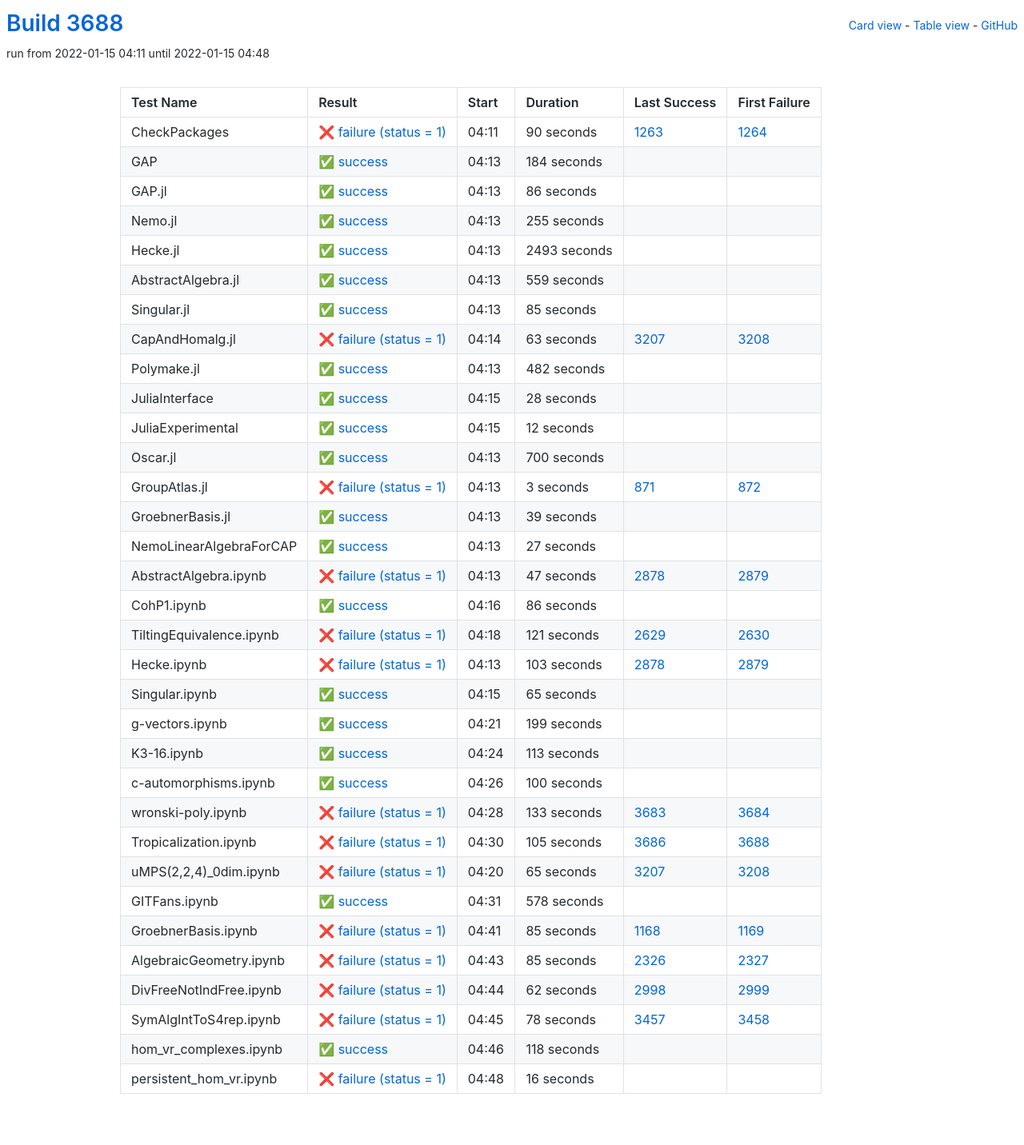
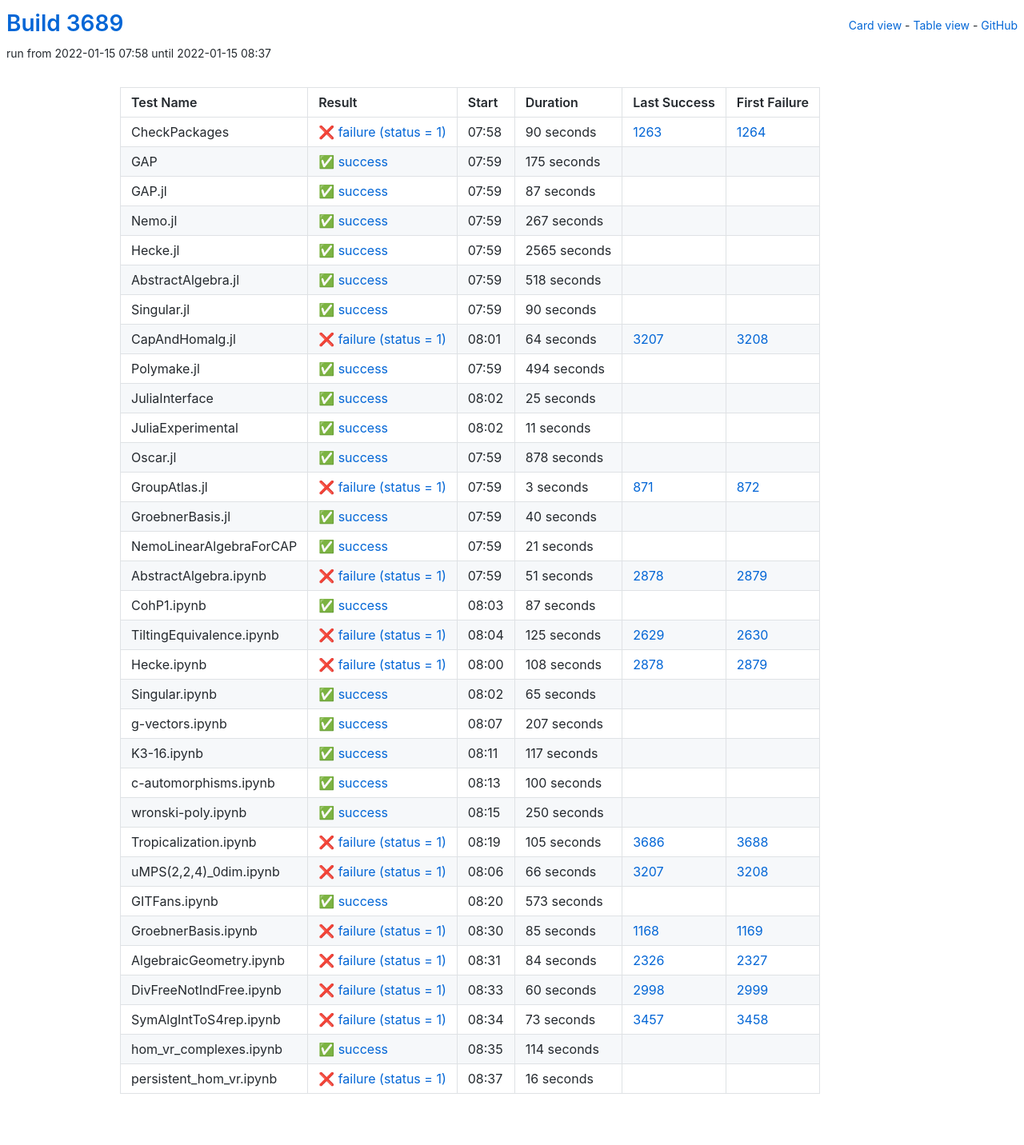
Before and after one commit to oscar-system/oscar-ci-status-stable, a Jekyll site: the page built from table.html, in a window 1280 px wide. Shown: the whole page at 80% size. Built offline with Jekyll 4.4.1, drawn with Linux system fonts in a browser that asks for light colours.

Commit message:
Build #3689

```diff
--- a/_data/ci.yml
+++ b/_data/ci.yml
@@ -1,6 +1,6 @@
 ---
-build: 3688
-build_url: https://oscarci.mathematik.uni-kl.de/job/oscar-stable/3688/
+build: 3689
+build_url: https://oscarci.mathematik.uni-kl.de/job/oscar-stable/3689/
 job: oscar-stable
 organization: oscar-system
 repo: oscar-ci-status-stable
@@ -8,8 +8,8 @@ repourl: https://github.com/oscar-system/oscar-ci-status-stable
 tests:
 - name: CheckPackages
   id: checkpackages
-  log: https://oscarci.mathematik.uni-kl.de/job/oscar-stable/3688/artifact/logs/build-3688/CheckPackages.log
-  start: 2022-01-15 04:11
+  log: https://oscarci.mathematik.uni-kl.de/job/oscar-stable/3689/artifact/logs/build-3689/CheckPackages.log
+  start: 2022-01-15 07:58
   success: false
   exitcode: 1
   status: failure
@@ -20,140 +20,140 @@ tests:
   first_failure_url: https://oscarci.mathematik.uni-kl.de/job/oscar-stable/1264/
 - name: GAP
   id: gap
-  log: https://oscarci.mathematik.uni-kl.de/job/oscar-stable/3688/artifact/logs/build-3688/GAP.log
-  start: 2022-01-15 04:13
+  log: https://oscarci.mathematik.uni-kl.de/job/oscar-stable/3689/artifact/logs/build-3689/GAP.log
+  start: 2022-01-15 07:59
   success: true
   exitcode: 0
   status: success
-  duration: 184
+  duration: 175
   last_success: false
   last_success_url:
   first_failure: false
   first_failure_url:
 - name: GAP.jl
   id: gap-jl
-  log: https://oscarci.mathematik.uni-kl.de/job/oscar-stable/3688/artifact/logs/build-3688/GAP.jl.log
-  start: 2022-01-15 04:13
+  log: https://oscarci.mathematik.uni-kl.de/job/oscar-stable/3689/artifact/logs/build-3689/GAP.jl.log
+  start: 2022-01-15 07:59
   success: true
   exitcode: 0
   status: success
-  duration: 86
+  duration: 87
   last_success: false
   last_success_url:
   first_failure: false
   first_failure_url:
 - name: Nemo.jl
   id: nemo-jl
-  log: https://oscarci.mathematik.uni-kl.de/job/oscar-stable/3688/artifact/logs/build-3688/Nemo.jl.log
-  start: 2022-01-15 04:13
+  log: https://oscarci.mathematik.uni-kl.de/job/oscar-stable/3689/artifact/logs/build-3689/Nemo.jl.log
+  start: 2022-01-15 07:59
   success: true
   exitcode: 0
   status: success
-  duration: 255
+  duration: 267
   last_success: false
   last_success_url:
   first_failure: false
   first_failure_url:
 - name: Hecke.jl
   id: hecke-jl
-  log: https://oscarci.mathematik.uni-kl.de/job/oscar-stable/3688/artifact/logs/build-3688/Hecke.jl.log
-  start: 2022-01-15 04:13
+  log: https://oscarci.mathematik.uni-kl.de/job/oscar-stable/3689/artifact/logs/build-3689/Hecke.jl.log
+  start: 2022-01-15 07:59
   success: true
   exitcode: 0
   status: success
-  duration: 2493
+  duration: 2565
   last_success: false
   last_success_url:
   first_failure: false
   first_failure_url:
 - name: AbstractAlgebra.jl
   id: abstractalgebra-jl
-  log: https://oscarci.mathematik.uni-kl.de/job/oscar-stable/3688/artifact/logs/build-3688/AbstractAlgebra.jl.log
-  start: 2022-01-15 04:13
+  log: https://oscarci.mathematik.uni-kl.de/job/oscar-stable/3689/artifact/logs/build-3689/AbstractAlgebra.jl.log
+  start: 2022-01-15 07:59
   success: true
   exitcode: 0
   status: success
-  duration: 559
+  duration: 518
   last_success: false
   last_success_url:
   first_failure: false
   first_failure_url:
 - name: Singular.jl
   id: singular-jl
-  log: https://oscarci.mathematik.uni-kl.de/job/oscar-stable/3688/artifact/logs/build-3688/Singular.jl.log
-  start: 2022-01-15 04:13
+  log: https://oscarci.mathematik.uni-kl.de/job/oscar-stable/3689/artifact/logs/build-3689/Singular.jl.log
+  start: 2022-01-15 07:59
   success: true
   exitcode: 0
   status: success
-  duration: 85
+  duration: 90
   last_success: false
   last_success_url:
   first_failure: false
   first_failure_url:
 - name: CapAndHomalg.jl
   id: capandhomalg-jl
-  log: https://oscarci.mathematik.uni-kl.de/job/oscar-stable/3688/artifact/logs/build-3688/CapAndHomalg.jl.log
-  start: 2022-01-15 04:14
+  log: https://oscarci.mathematik.uni-kl.de/job/oscar-stable/3689/artifact/logs/build-3689/CapAndHomalg.jl.log
+  start: 2022-01-15 08:01
   success: false
   exitcode: 1
   status: failure
-  duration: 63
+  duration: 64
   last_success: 3207
   last_success_url: https://oscarci.mathematik.uni-kl.de/job/oscar-stable/3207/
   first_failure: 3208
   first_failure_url: https://oscarci.mathematik.uni-kl.de/job/oscar-stable/3208/
 - name: Polymake.jl
   id: polymake-jl
-  log: https://oscarci.mathematik.uni-kl.de/job/oscar-stable/3688/artifact/logs/build-3688/Polymake.jl.log
-  start: 2022-01-15 04:13
+  log: https://oscarci.mathematik.uni-kl.de/job/oscar-stable/3689/artifact/logs/build-3689/Polymake.jl.log
+  start: 2022-01-15 07:59
   success: true
   exitcode: 0
   status: success
-  duration: 482
+  duration: 494
   last_success: false
   last_success_url:
   first_failure: false
   first_failure_url:
 - name: JuliaInterface
   id: juliainterface
-  log: https://oscarci.mathematik.uni-kl.de/job/oscar-stable/3688/artifact/logs/build-3688/JuliaInterface.log
-  start: 2022-01-15 04:15
+  log: https://oscarci.mathematik.uni-kl.de/job/oscar-stable/3689/artifact/logs/build-3689/JuliaInterface.log
+  start: 2022-01-15 08:02
   success: true
   exitcode: 0
   status: success
-  duration: 28
+  duration: 25
   last_success: false
   last_success_url:
   first_failure: false
   first_failure_url:
 - name: JuliaExperimental
   id: juliaexperimental
-  log: https://oscarci.mathematik.uni-kl.de/job/oscar-stable/3688/artifact/logs/build-3688/JuliaExperimental.log
-  start: 2022-01-15 04:15
+  log: https://oscarci.mathematik.uni-kl.de/job/oscar-stable/3689/artifact/logs/build-3689/JuliaExperimental.log
+  start: 2022-01-15 08:02
   success: true
   exitcode: 0
   status: success
-  duration: 12
+  duration: 11
   last_success: false
   last_success_url:
   first_failure: false
   first_failure_url:
 - name: Oscar.jl
   id: oscar-jl
-  log: https://oscarci.mathematik.uni-kl.de/job/oscar-stable/3688/artifact/logs/build-3688/Oscar.jl.log
-  start: 2022-01-15 04:13
+  log: https://oscarci.mathematik.uni-kl.de/job/oscar-stable/3689/artifact/logs/build-3689/Oscar.jl.log
+  start: 2022-01-15 07:59
   success: true
   exitcode: 0
   status: success
-  duration: 700
+  duration: 878
   last_success: false
   last_success_url:
   first_failure: false
   first_failure_url:
 - name: GroupAtlas.jl
   id: groupatlas-jl
-  log: https://oscarci.mathematik.uni-kl.de/job/oscar-stable/3688/artifact/logs/build-3688/GroupAtlas.jl.log
-  start: 2022-01-15 04:13
+  log: https://oscarci.mathematik.uni-kl.de/job/oscar-stable/3689/artifact/logs/build-3689/GroupAtlas.jl.log
+  start: 2022-01-15 07:59
   success: false
   exitcode: 1
   status: failure
@@ -164,80 +164,80 @@ tests:
   first_failure_url: https://oscarci.mathematik.uni-kl.de/job/oscar-stable/872/
 - name: GroebnerBasis.jl
   id: groebnerbasis-jl
-  log: https://oscarci.mathematik.uni-kl.de/job/oscar-stable/3688/artifact/logs/build-3688/GroebnerBasis.jl.log
-  start: 2022-01-15 04:13
+  log: https://oscarci.mathematik.uni-kl.de/job/oscar-stable/3689/artifact/logs/build-3689/GroebnerBasis.jl.log
+  start: 2022-01-15 07:59
   success: true
   exitcode: 0
   status: success
-  duration: 39
+  duration: 40
   last_success: false
   last_success_url:
   first_failure: false
   first_failure_url:
 - name: NemoLinearAlgebraForCAP
   id: nemolinearalgebraforcap
-  log: https://oscarci.mathematik.uni-kl.de/job/oscar-stable/3688/artifact/logs/build-3688/NemoLinearAlgebraForCAP.log
-  start: 2022-01-15 04:13
+  log: https://oscarci.mathematik.uni-kl.de/job/oscar-stable/3689/artifact/logs/build-3689/NemoLinearAlgebraForCAP.log
+  start: 2022-01-15 07:59
   success: true
   exitcode: 0
   status: success
-  duration: 27
+  duration: 21
   last_success: false
   last_success_url:
   first_failure: false
   first_failure_url:
 - name: AbstractAlgebra.ipynb
   id: abstractalgebra-ipynb
-  log: https://oscarci.mathematik.uni-kl.de/job/oscar-stable/3688/artifact/logs/build-3688/AbstractAlgebra.ipynb.log
-  start: 2022-01-15 04:13
+  log: https://oscarci.mathematik.uni-kl.de/job/oscar-stable/3689/artifact/logs/build-3689/AbstractAlgebra.ipynb.log
+  start: 2022-01-15 07:59
   success: false
   exitcode: 1
   status: failure
-  duration: 47
+  duration: 51
   last_success: 2878
   last_success_url: https://oscarci.mathematik.uni-kl.de/job/oscar-stable/2878/
   first_failure: 2879
   first_failure_url: https://oscarci.mathematik.uni-kl.de/job/oscar-stable/2879/
 - name: CohP1.ipynb
   id: cohp1-ipynb
-  log: https://oscarci.mathematik.uni-kl.de/job/oscar-stable/3688/artifact/logs/build-3688/CohP1.ipynb.log
-  start: 2022-01-15 04:16
+  log: https://oscarci.mathematik.uni-kl.de/job/oscar-stable/3689/artifact/logs/build-3689/CohP1.ipynb.log
+  start: 2022-01-15 08:03
   success: true
   exitcode: 0
   status: success
-  duration: 86
+  duration: 87
   last_success: false
   last_success_url:
   first_failure: false
   first_failure_url:
 - name: TiltingEquivalence.ipynb
   id: tiltingequivalence-ipynb
-  log: https://oscarci.mathematik.uni-kl.de/job/oscar-stable/3688/artifact/logs/build-3688/TiltingEquivalence.ipynb.log
-  start: 2022-01-15 04:18
+  log: https://oscarci.mathematik.uni-kl.de/job/oscar-stable/3689/artifact/logs/build-3689/TiltingEquivalence.ipynb.log
+  start: 2022-01-15 08:04
   success: false
   exitcode: 1
   status: failure
-  duration: 121
+  duration: 125
   last_success: 2629
   last_success_url: https://oscarci.mathematik.uni-kl.de/job/oscar-stable/2629/
   first_failure: 2630
   first_failure_url: https://oscarci.mathematik.uni-kl.de/job/oscar-stable/2630/
 - name: Hecke.ipynb
   id: hecke-ipynb
-  log: https://oscarci.mathematik.uni-kl.de/job/oscar-stable/3688/artifact/logs/build-3688/Hecke.ipynb.log
-  start: 2022-01-15 04:13
+  log: https://oscarci.mathematik.uni-kl.de/job/oscar-stable/3689/artifact/logs/build-3689/Hecke.ipynb.log
+  start: 2022-01-15 08:00
   success: false
   exitcode: 1
   status: failure
-  duration: 103
+  duration: 108
   last_success: 2878
   last_success_url: https://oscarci.mathematik.uni-kl.de/job/oscar-stable/2878/
   first_failure: 2879
   first_failure_url: https://oscarci.mathematik.uni-kl.de/job/oscar-stable/2879/
 - name: Singular.ipynb
   id: singular-ipynb
-  log: https://oscarci.mathematik.uni-kl.de/job/oscar-stable/3688/artifact/logs/build-3688/Singular.ipynb.log
-  start: 2022-01-15 04:15
+  log: https://oscarci.mathematik.uni-kl.de/job/oscar-stable/3689/artifact/logs/build-3689/Singular.ipynb.log
+  start: 2022-01-15 08:02
   success: true
   exitcode: 0
   status: success
@@ -248,32 +248,32 @@ tests:
   first_failure_url:
 - name: g-vectors.ipynb
   id: g-vectors-ipynb
-  log: https://oscarci.mathematik.uni-kl.de/job/oscar-stable/3688/artifact/logs/build-3688/g-vectors.ipynb.log
-  start: 2022-01-15 04:21
+  log: https://oscarci.mathematik.uni-kl.de/job/oscar-stable/3689/artifact/logs/build-3689/g-vectors.ipynb.log
+  start: 2022-01-15 08:07
   success: true
   exitcode: 0
   status: success
-  duration: 199
+  duration: 207
   last_success: false
   last_success_url:
   first_failure: false
   first_failure_url:
 - name: K3-16.ipynb
   id: k3-16-ipynb
-  log: https://oscarci.mathematik.uni-kl.de/job/oscar-stable/3688/artifact/logs/build-3688/K3-16.ipynb.log
-  start: 2022-01-15 04:24
+  log: https://oscarci.mathematik.uni-kl.de/job/oscar-stable/3689/artifact/logs/build-3689/K3-16.ipynb.log
+  start: 2022-01-15 08:11
   success: true
   exitcode: 0
   status: success
-  duration: 113
+  duration: 117
   last_success: false
   last_success_url:
   first_failure: false
   first_failure_url:
 - name: c-automorphisms.ipynb
   id: c-automorphisms-ipynb
-  log: https://oscarci.mathematik.uni-kl.de/job/oscar-stable/3688/artifact/logs/build-3688/c-automorphisms.ipynb.log
-  start: 2022-01-15 04:26
+  log: https://oscarci.mathematik.uni-kl.de/job/oscar-stable/3689/artifact/logs/build-3689/c-automorphisms.ipynb.log
+  start: 2022-01-15 08:13
   success: true
   exitcode: 0
   status: success
@@ -284,20 +284,20 @@ tests:
   first_failure_url:
 - name: wronski-poly.ipynb
   id: wronski-poly-ipynb
-  log: https://oscarci.mathematik.uni-kl.de/job/oscar-stable/3688/artifact/logs/build-3688/wronski-poly.ipynb.log
-  start: 2022-01-15 04:28
-  success: false
-  exitcode: 1
-  status: failure
-  duration: 133
-  last_success: 3683
-  last_success_url: https://oscarci.mathematik.uni-kl.de/job/oscar-stable/3683/
-  first_failure: 3684
-  first_failure_url: https://oscarci.mathematik.uni-kl.de/job/oscar-stable/3684/
+  log: https://oscarci.mathematik.uni-kl.de/job/oscar-stable/3689/artifact/logs/build-3689/wronski-poly.ipynb.log
+  start: 2022-01-15 08:15
+  success: true
+  exitcode: 0
+  status: success
+  duration: 250
+  last_success: false
+  last_success_url:
+  first_failure: false
+  first_failure_url:
 - name: Tropicalization.ipynb
   id: tropicalization-ipynb
-  log: https://oscarci.mathematik.uni-kl.de/job/oscar-stable/3688/artifact/logs/build-3688/Tropicalization.ipynb.log
-  start: 2022-01-15 04:30
+  log: https://oscarci.mathematik.uni-kl.de/job/oscar-stable/3689/artifact/logs/build-3689/Tropicalization.ipynb.log
+  start: 2022-01-15 08:19
   success: false
   exitcode: 1
   status: failure
@@ -308,32 +308,32 @@ tests:
   first_failure_url: https://oscarci.mathematik.uni-kl.de/job/oscar-stable/3688/
 - name: uMPS(2,2,4)_0dim.ipynb
   id: umps-2-2-4-0dim-ipynb
-  log: https://oscarci.mathematik.uni-kl.de/job/oscar-stable/3688/artifact/logs/build-3688/uMPS-2-2-4-_0dim.ipynb.log
-  start: 2022-01-15 04:20
+  log: https://oscarci.mathematik.uni-kl.de/job/oscar-stable/3689/artifact/logs/build-3689/uMPS-2-2-4-_0dim.ipynb.log
+  start: 2022-01-15 08:06
   success: false
   exitcode: 1
   status: failure
-  duration: 65
+  duration: 66
   last_success: 3207
   last_success_url: https://oscarci.mathematik.uni-kl.de/job/oscar-stable/3207/
   first_failure: 3208
   first_failure_url: https://oscarci.mathematik.uni-kl.de/job/oscar-stable/3208/
 - name: GITFans.ipynb
   id: gitfans-ipynb
-  log: https://oscarci.mathematik.uni-kl.de/job/oscar-stable/3688/artifact/logs/build-3688/GITFans.ipynb.log
-  start: 2022-01-15 04:31
+  log: https://oscarci.mathematik.uni-kl.de/job/oscar-stable/3689/artifact/logs/build-3689/GITFans.ipynb.log
+  start: 2022-01-15 08:20
   success: true
   exitcode: 0
   status: success
-  duration: 578
+  duration: 573
   last_success: false
   last_success_url:
   first_failure: false
   first_failure_url:
 - name: GroebnerBasis.ipynb
   id: groebnerbasis-ipynb
-  log: https://oscarci.mathematik.uni-kl.de/job/oscar-stable/3688/artifact/logs/build-3688/GroebnerBasis.ipynb.log
-  start: 2022-01-15 04:41
+  log: https://oscarci.mathematik.uni-kl.de/job/oscar-stable/3689/artifact/logs/build-3689/GroebnerBasis.ipynb.log
+  start: 2022-01-15 08:30
   success: false
   exitcode: 1
   status: failure
@@ -344,56 +344,56 @@ tests:
   first_failure_url: https://oscarci.mathematik.uni-kl.de/job/oscar-stable/1169/
 - name: AlgebraicGeometry.ipynb
   id: algebraicgeometry-ipynb
-  log: https://oscarci.mathematik.uni-kl.de/job/oscar-stable/3688/artifact/logs/build-3688/AlgebraicGeometry.ipynb.log
-  start: 2022-01-15 04:43
+  log: https://oscarci.mathematik.uni-kl.de/job/oscar-stable/3689/artifact/logs/build-3689/AlgebraicGeometry.ipynb.log
+  start: 2022-01-15 08:31
   success: false
   exitcode: 1
   status: failure
-  duration: 85
+  duration: 84
   last_success: 2326
   last_success_url: https://oscarci.mathematik.uni-kl.de/job/oscar-stable/2326/
   first_failure: 2327
   first_failure_url: https://oscarci.mathematik.uni-kl.de/job/oscar-stable/2327/
 - name: DivFreeNotIndFree.ipynb
   id: divfreenotindfree-ipynb
-  log: https://oscarci.mathematik.uni-kl.de/job/oscar-stable/3688/artifact/logs/build-3688/DivFreeNotIndFree.ipynb.log
-  start: 2022-01-15 04:44
+  log: https://oscarci.mathematik.uni-kl.de/job/oscar-stable/3689/artifact/logs/build-3689/DivFreeNotIndFree.ipynb.log
+  start: 2022-01-15 08:33
   success: false
   exitcode: 1
   status: failure
-  duration: 62
+  duration: 60
   last_success: 2998
   last_success_url: https://oscarci.mathematik.uni-kl.de/job/oscar-stable/2998/
   first_failure: 2999
   first_failure_url: https://oscarci.mathematik.uni-kl.de/job/oscar-stable/2999/
 - name: SymAlgIntToS4rep.ipynb
   id: symalginttos4rep-ipynb
-  log: https://oscarci.mathematik.uni-kl.de/job/oscar-stable/3688/artifact/logs/build-3688/SymAlgIntToS4rep.ipynb.log
-  start: 2022-01-15 04:45
+  log: https://oscarci.mathematik.uni-kl.de/job/oscar-stable/3689/artifact/logs/build-3689/SymAlgIntToS4rep.ipynb.log
+  start: 2022-01-15 08:34
   success: false
   exitcode: 1
   status: failure
-  duration: 78
+  duration: 73
   last_success: 3457
   last_success_url: https://oscarci.mathematik.uni-kl.de/job/oscar-stable/3457/
   first_failure: 3458
   first_failure_url: https://oscarci.mathematik.uni-kl.de/job/oscar-stable/3458/
 - name: hom_vr_complexes.ipynb
   id: hom-vr-complexes-ipynb
-  log: https://oscarci.mathematik.uni-kl.de/job/oscar-stable/3688/artifact/logs/build-3688/hom_vr_complexes.ipynb.log
-  start: 2022-01-15 04:46
+  log: https://oscarci.mathematik.uni-kl.de/job/oscar-stable/3689/artifact/logs/build-3689/hom_vr_complexes.ipynb.log
+  start: 2022-01-15 08:35
   success: true
   exitcode: 0
   status: success
-  duration: 118
+  duration: 114
   last_success: false
   last_success_url:
   first_failure: false
   first_failure_url:
 - name: persistent_hom_vr.ipynb
   id: persistent-hom-vr-ipynb
-  log: https://oscarci.mathematik.uni-kl.de/job/oscar-stable/3688/artifact/logs/build-3688/persistent_hom_vr.ipynb.log
-  start: 2022-01-15 04:48
+  log: https://oscarci.mathematik.uni-kl.de/job/oscar-stable/3689/artifact/logs/build-3689/persistent_hom_vr.ipynb.log
+  start: 2022-01-15 08:37
   success: false
   exitcode: 1
   status: failure
```
Also changed, not shown: README.md.
